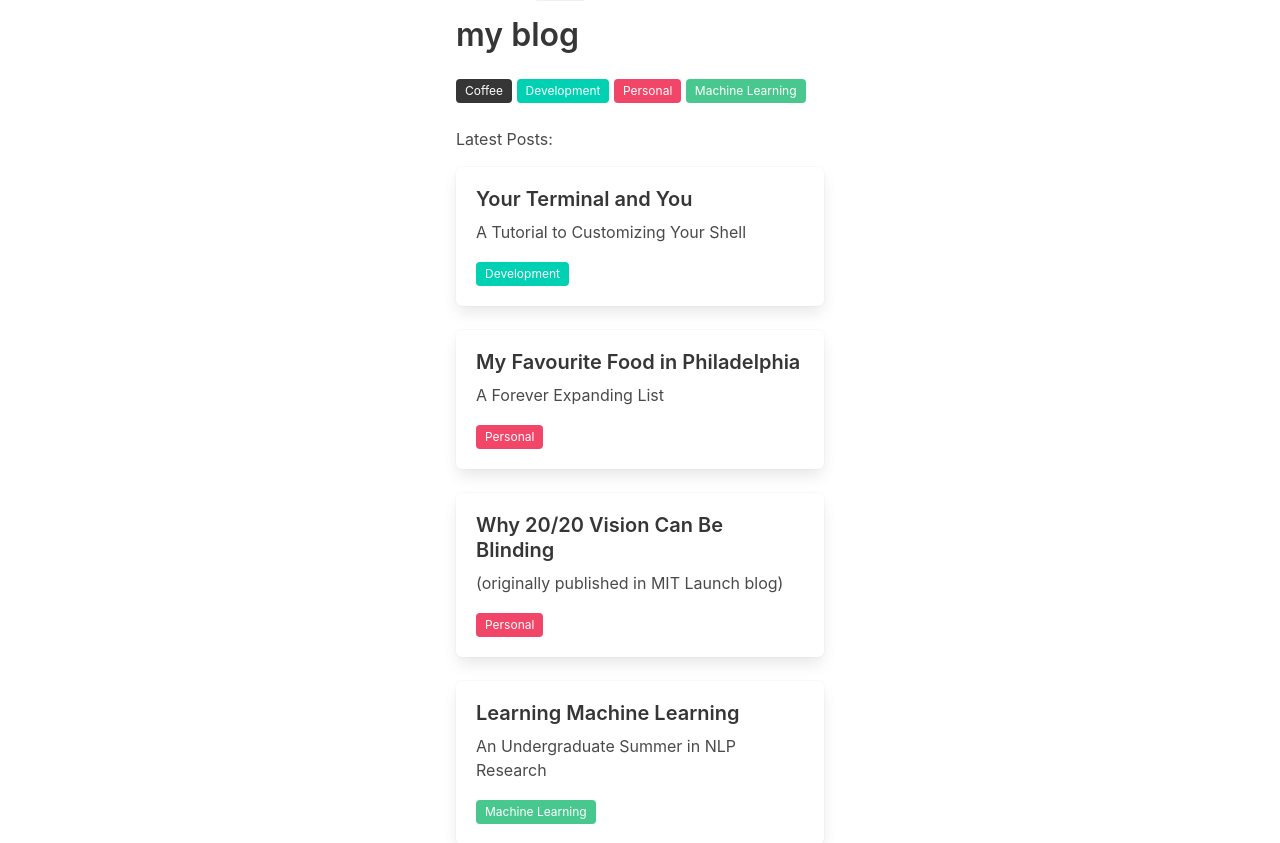
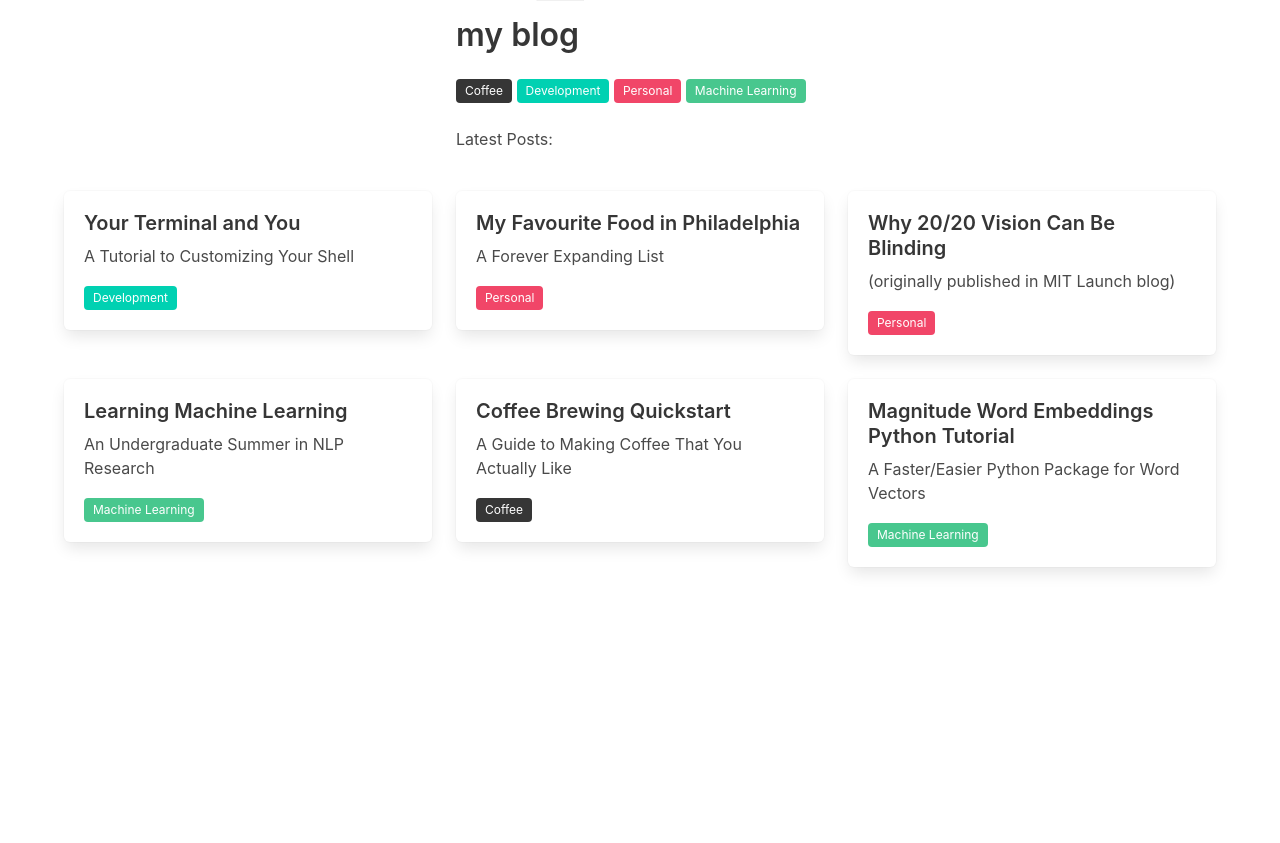
Before and after one commit to kirubarajan/old_site, a Django app: page /blog/ in a window 1280 px wide. Shown: the part 209-1052 px from the top of the page. After the commit the page ends 782 px from the top, so only its background shows below. Run offline with Django 3.2, Linux system fonts and the light colour scheme; data comes from the database, SQL or seed files in the repository; some libraries are stand-ins or nearby versions.

Commit message:
Update markup

```diff
--- a/kirubarajan/templates/blog.html
+++ b/kirubarajan/templates/blog.html
@@ -31,7 +31,13 @@
             {% endif %}
             <br> <br>
             <p style="padding-bottom: 1rem">Latest Posts:</p>
+        </div>
+        <div class="column is-one-fourth"> </div>
+      </div>
+
+      <div class="columns is-multiline">
         {% for post in posts %}
+        <div class="column is-one-third">
           <a href="/post/{{post.id}}" >
             <div class="box">
               <article class="media">
@@ -44,12 +50,12 @@
                 </div>
               </article>
             </div>
-              </a> <br>
+          </a>
+        </div>
+        <br>
         {% endfor %}
-            </p>
-        </div>
-        <div class="column is-one-fourth"> </div>
       </div>
     </div>
+
   </section>
 {% endblock %}
--- a/kirubarajan/templates/projects.html
+++ b/kirubarajan/templates/projects.html
@@ -12,7 +12,7 @@
             <a href="/research"> <span class="tag is-light"> Research </span> </a>
             <a href="/projects"> <span class="tag is-light"> Projects </span> </a>
             <a href="/blog"> <span class="tag is-light"> Blog </span> </a>
-            <br> <br> <br>
+            <br> <br>
           </nav>
           <figure class="image is-128x128">
             <img src="{% static 'img/balloons.svg' %}">
```
Lines whose indentation alone changed are shown as unchanged.
